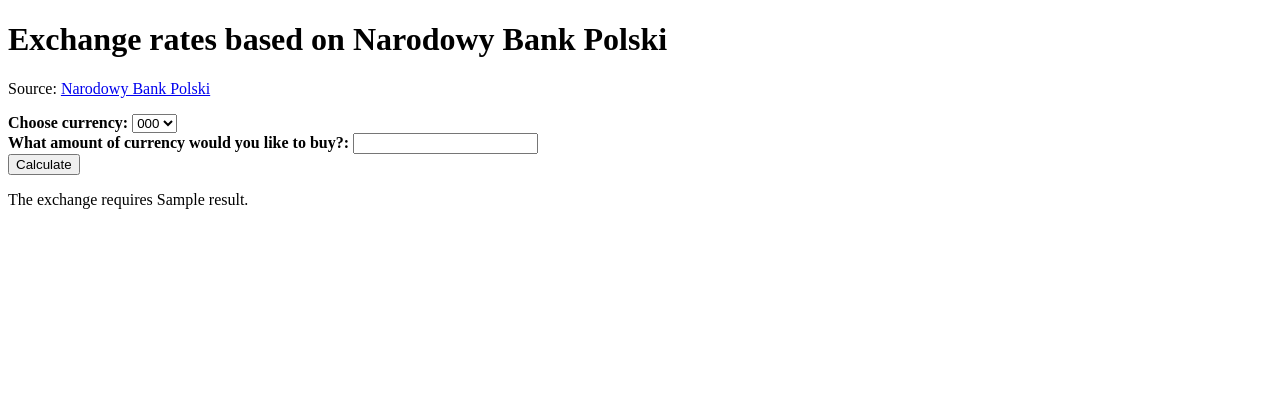
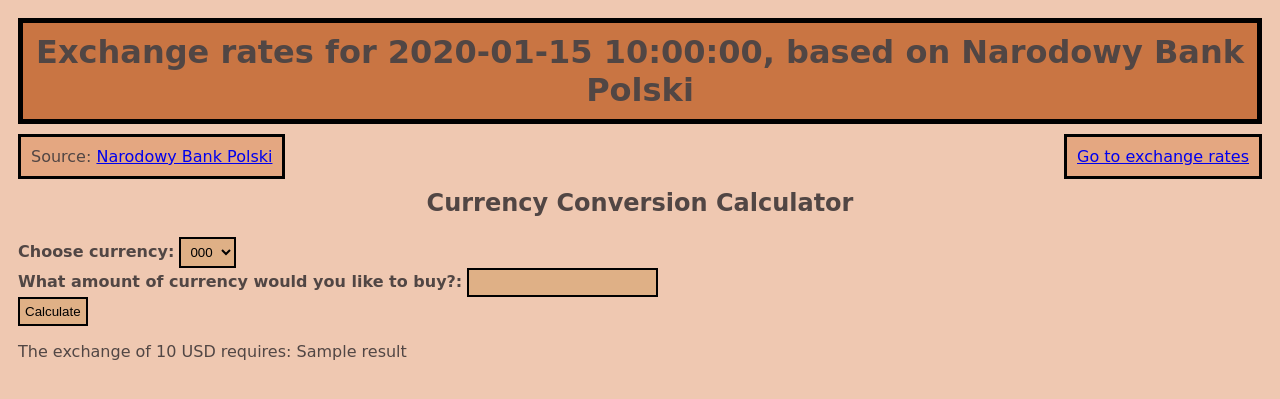
Before and after one commit to wtb-skill/Currency-Conversion-Calculator, a Flask app: template templates/calculator.html in a window 1280 px wide. Shown: the top 399 px of the page. Run offline with Flask 3, Linux system fonts and the light colour scheme; the template is opened without the code that fills it: most values are stand-ins (such as "Sample title", 1, 10 or a date in 2020); parts of the project's set-up code (start-up, migrations or seed data) failed here and were passed over.

Commit message:
Fix CSS issues Add download exchange rates in CSV format

```diff
--- a/main.py
+++ b/main.py
@@ -1,6 +1,10 @@
 import requests
-from flask import Flask, render_template, request
+from flask import Flask, render_template, request, send_file
 import locale
+import csv
+import io
+
+app = Flask(__name__)
 
 
 def get_rates():
@@ -10,14 +14,45 @@ def get_rates():
     return _data
 
 
-data = get_rates()
+def create_csv(data):
+    with io.StringIO() as output:
+        writer = csv.writer(output)
 
-app = Flask(__name__)
+        # Write the CSV header
+        writer.writerow(['Currency', 'Code', 'Bid', 'Ask'])
+
+        for row in data[0]['rates']:
+            writer.writerow([row['currency'], row['code'], row['bid'], row['ask']])
+
+        output.seek(0)  # Reset the file pointer to the beginning
+        return send_file(
+            io.BytesIO(output.getvalue().encode('utf-8')),
+            as_attachment=True,
+            download_name='exchange_rates.csv',
+            mimetype='text/csv'
+        )
 
 
-@app.route("/", methods=["GET", "POST"])
+@app.route('/download_csv', methods=['GET'])
+def download_csv():
+    data = get_rates()  # Fetch fresh data from the API
+    return create_csv(data)
+
+
+@app.route('/display_rates')
+def display_csv_data():
+    data = get_rates()  # Fetch fresh data from the API
+    date = data[0]['effectiveDate']
+
+    return render_template('exchange_rates.html', data=data[0]['rates'], date=date)
+
+
+@app.route("/calculator", methods=["GET", "POST"])
 def currency_calculator():
     result = None
+    data = get_rates()  # Fetch fresh data from the API
+    date = data[0]['effectiveDate']
+
     if request.method == "POST":
         selected_currency = request.form['currency']
         amount = float(request.form['amount'])
@@ -30,12 +65,11 @@ def currency_calculator():
         formatted_result = locale.currency(result, grouping=True)
 
         return render_template('calculator.html', data=data, result=formatted_result,
-                               selected_currency=selected_currency)
+                               selected_currency=selected_currency, date=date, amount=amount)
 
-    return render_template("calculator.html", data=data)
+    return render_template("calculator.html", data=data, date=date)
 
 
 if __name__ == '__main__':
     locale.setlocale(locale.LC_ALL, 'pl_PL.utf8')  # Polish locale
     app.run(debug=True)
-    # print(data)
--- /dev/null
+++ b/static/style.css
@@ -0,0 +1,97 @@
+:root {
+    --background-color: #efc8b1;
+    --text-color: #514644;
+    --primary-color: #C97543;
+    --secondary-color: #E4A781;
+    --accent-color: hsl(28, 58%, 70%);
+    --accent-color2: hsl(28, 69%, 79%);
+}
+
+table {
+    width: 100%;
+    border-collapse: collapse;
+    margin-top: 20px;
+    border: 1px solid #ccc; /* Add a border to the table */
+}
+
+body {
+    background-color: var(--background-color);
+    color: var(--text-color);
+    font-family: 'Caveat', cursive;
+    padding: 10px;
+}
+
+h1 {
+    background-color: var(--primary-color);
+    margin: 0; /* Remove top margin for h1 element */
+    padding: 10px;
+    text-align: center; /* Center-align h1 text */
+    border: 5px solid #000;
+}
+
+h2 {
+    text-align: center;
+    clear: both;
+}
+
+th {
+    background-color: var(--accent-color);
+    padding: 10px;
+    border: 1px solid #ccc; /* Add borders to header cells */
+}
+
+th, td {
+    padding: 10px;
+    border: 1px solid #ccc;
+    text-align: left;
+    white-space: pre;
+    font-family: monospace;
+}
+
+#download-btn {
+    background-color: var(--secondary-color);
+    padding: 10px;
+    margin: 10px 0;
+    text-align: center; /* Center-align #submit-btn text */
+    float: right;
+    border: 3px solid #000;
+    cursor: pointer;
+}
+
+#link, #source {
+    background-color: var(--secondary-color);
+    padding: 10px;
+    margin: 10px 0;
+    text-align: center;
+    float: right;
+    border: 3px solid #000;
+}
+
+#source {
+    float: left;
+}
+
+.container{
+    clear: both; /* Clear both floated elements (source and link) */
+}
+
+#download-btn:hover, #calculate-btn:hover {
+    background-color: var(--primary-color);
+}
+
+#calculate-btn {
+    background-color: var(--accent-color);
+    padding: 5px;
+    border: 2px solid #000;
+    cursor: pointer;
+}
+
+#amount, #currency {
+    background-color: var(--accent-color);
+    padding: 5px;
+    border: 2px solid #000;
+}
+
+table tr:hover {
+    background-color: var(--accent-color2);
+}
--- /dev/null
+++ b/templates/base.html
@@ -0,0 +1,16 @@
+<!DOCTYPE html>
+<html lang="en">
+<head>
+    <meta charset="UTF-8">
+    <link rel="stylesheet" href="{{ url_for('static', filename='style.css') }}">
+    {% block head %}{% endblock %}
+</head>
+<body>
+    <h1>Exchange rates for {{ date }}, based on Narodowy Bank Polski</h1>
+    <div id="header">
+        <p id="source">Source: <a href="https://nbp.pl/" target="_blank">Narodowy Bank Polski</a></p>
+        {% block header %}{% endblock %}
+    </div>
+    {% block content %}{% endblock %}
+</body>
+</html>
--- a/templates/calculator.html
+++ b/templates/calculator.html
@@ -1,28 +1,29 @@
-<!DOCTYPE html>
-<html lang="en">
-<head>
-    <meta charset="UTF-8">
+{% extends "base.html" %}
+{% block head %}
     <title>Currency Conversion Calculator</title>
-</head>
-<body>
-    <h1>Exchange rates based on Narodowy Bank Polski</h1>
-    <p>Source: <a href="https://nbp.pl/">Narodowy Bank Polski</a></p>
+{% endblock %}
 
-    <form method="post" action="/">
+
+    {% block header %}
+    <a id="link" href="http://127.0.0.1:5000/display_rates">Go to exchange rates</a>
+    {% endblock %}
+{% block content %}
+    <h2>Currency Conversion Calculator</h2>
+
+    <form method="post" action="/calculator">
         <div class="container">
 
             <label for="currency"><b>Choose currency:</b></label>
                 <select name="currency" id="currency">
                     {% for rate in data[0]['rates'] %}
-                        <option value="{{ rate['code'] }}">{{ rate['code'] }}</option>
+                        <option id="currency_code" value="{{ rate['code'] }}">{{ rate['code'] }}</option>
                     {% endfor %}
                 </select><br>
             <label for="amount"><b>What amount of currency would you like to buy?:</b></label>
-            <input type="text" name="amount" required><br>
-            <button type="submit" id="submit-btn">Calculate</button>
-            <p>The exchange requires {{ result }}.</p>
+            <input type="number" name="amount" id="amount" step="0.01" min="0" required><br>
+            <button type="submit" id="calculate-btn">Calculate</button>
+            <p>The exchange of {{ amount }} {{ selected_currency }} requires: {{ result }}</p>
 
         </div>
     </form>
-</body>
-</html>
+{% endblock %}
```
Also changed, not shown: templates/exchange_rates.html (added, +32 -0 lines).
